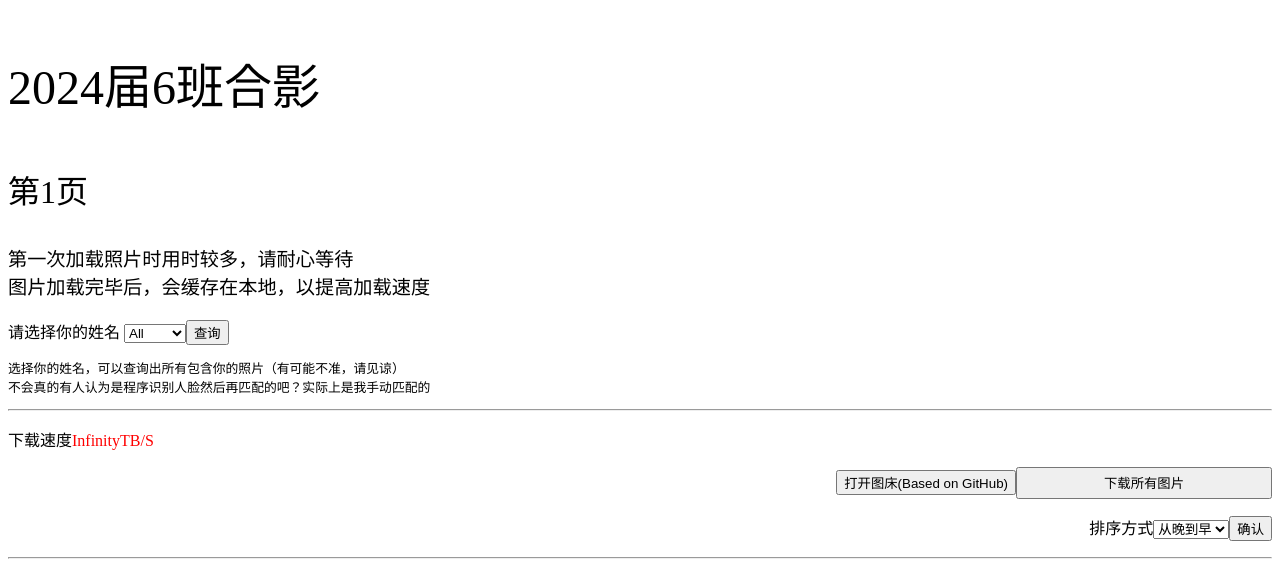
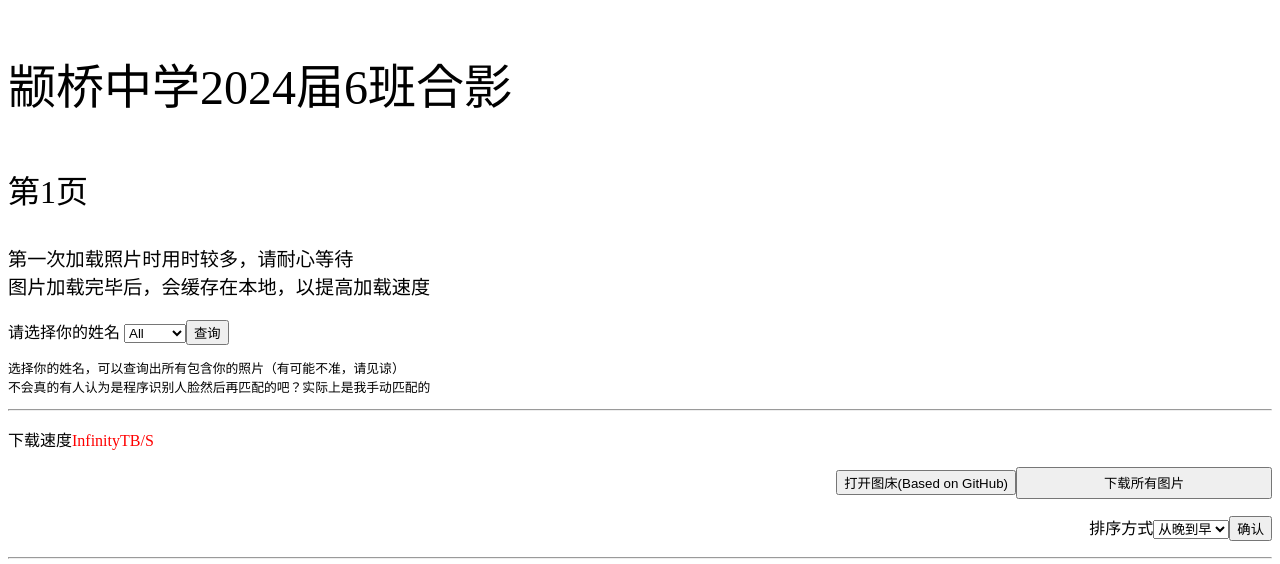
Before and after one commit to zqzx2024c6-photos/zqzx2024c6-photos.github.io, a plain HTML site: page index.html in a window 1280 px wide. Shown: the top 564 px of the page. Drawn offline with Linux system fonts and the light colour scheme; no server answers.

Commit message:
Update index.html

```diff
--- a/index.html
+++ b/index.html
@@ -23,7 +23,7 @@ Photos-Lib-STL
 <noscript>
 <p style='font-size:5em;color:red'>您的浏览器不支持JavaScript，请更换浏览器</p>
 </noscript>
-<p style='font-size:3em'>{{ top_letters }}</p>
+<p style='font-size:3em'>颛桥中学2024届6班合影</p>
 <p style='font-size:2em' id=page_num></p>
 <p style='font-size:1.2em'>第一次加载照片时用时较多，请耐心等待<br>图片加载完毕后，会缓存在本地，以提高加载速度</p>
 请选择你的姓名 <select id=query_value>{{ query_html_element }}</select><input type=button onclick=javascript:Query_JSON(); value=查询>
```
